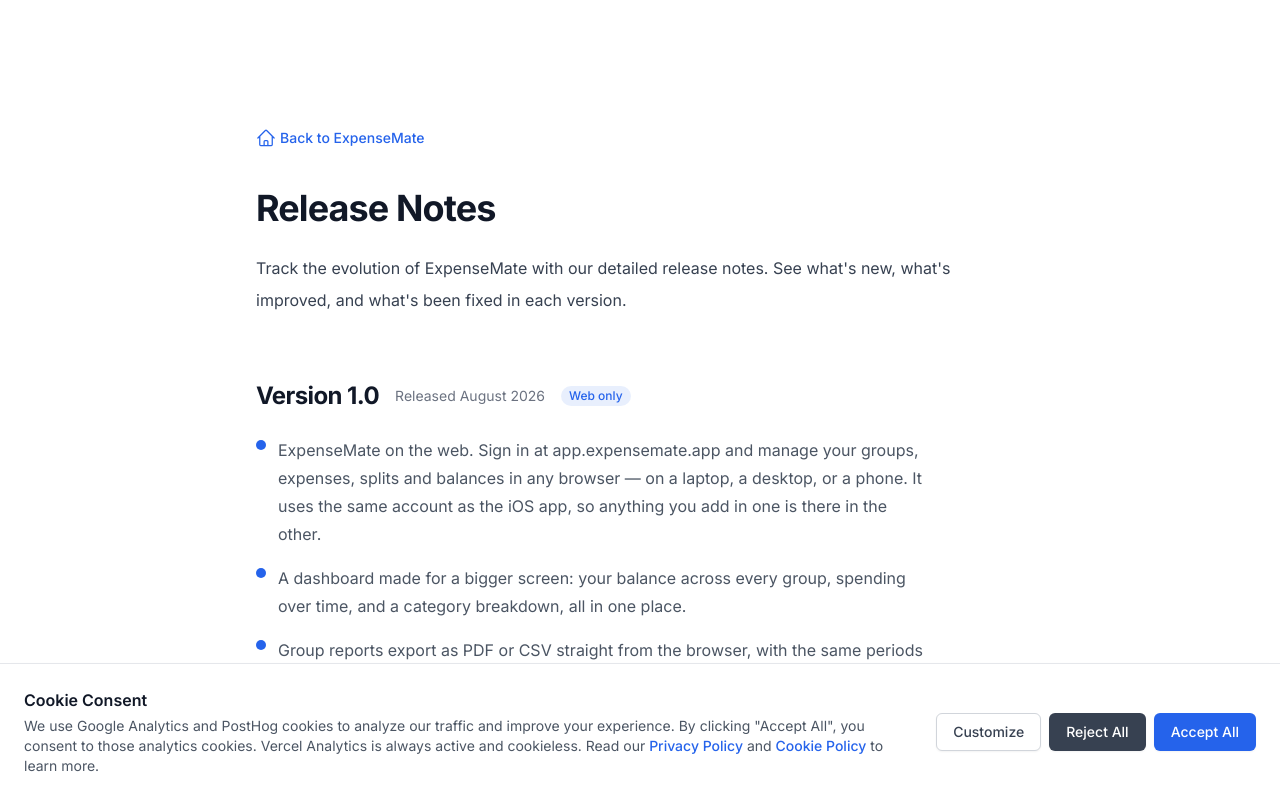
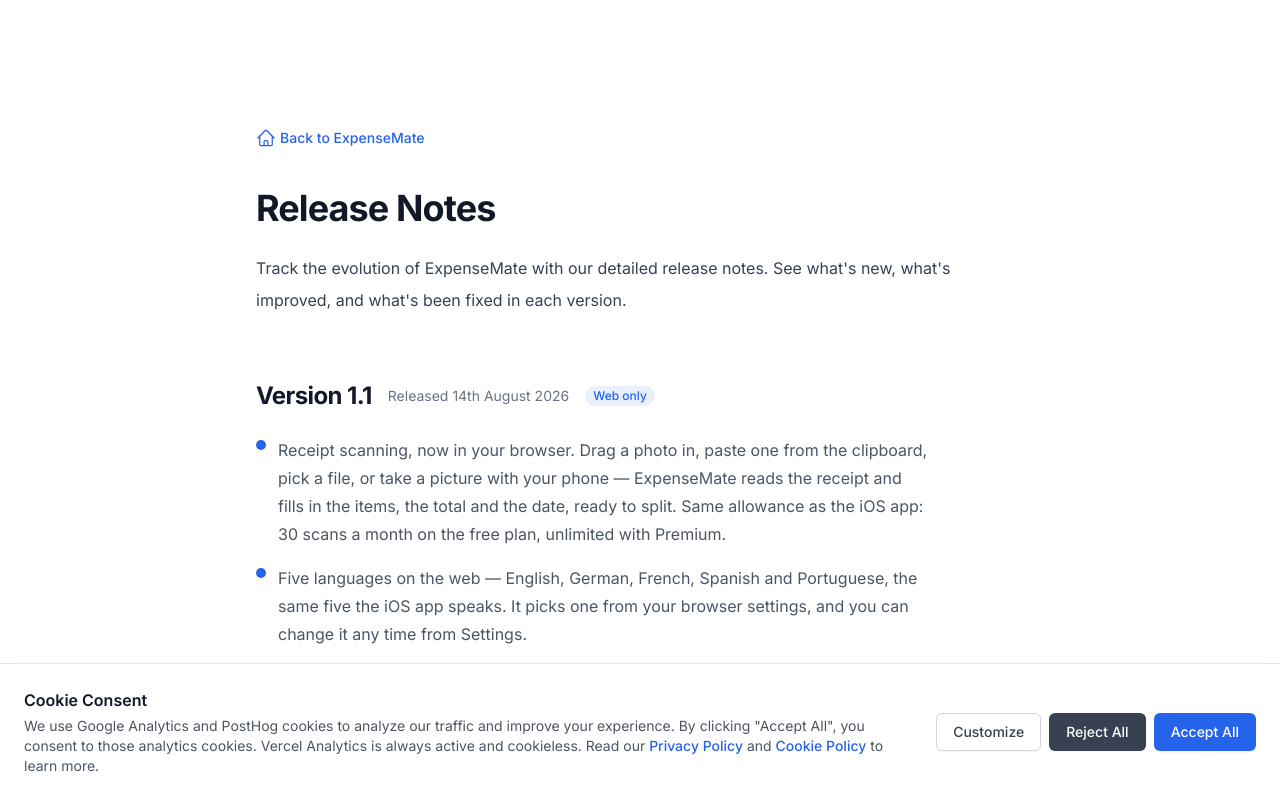
Before and after one commit to SM1LE21/bill-splitting-Website, a Next.js app: page /release-notes in a window 1280 px wide. Shown: the top 798 px of the page. Built offline with nearby package versions, Linux system fonts and the light colour scheme.

Commit message:
feat(release-notes): add the Web 1.1 entry
Receipt scanning in the browser, five languages, and profile pictures.
Dated 14th August 2026; the owner may bump the date when merging to launch.

```diff
--- a/src/components/sections/ReleaseNotes.tsx
+++ b/src/components/sections/ReleaseNotes.tsx
@@ -21,6 +21,29 @@
 // users of ExpenseMate should see. If you need to communicate a website
 // change, do it elsewhere (commit history, PR description).
 const releaseNotes: VersionNote[] = [
+  {
+    version: '1.1',
+    date: '14th August 2026',
+    platform: 'Web',
+    changes: [
+      {
+        type: 'feature',
+        description: 'Receipt scanning, now in your browser. Drag a photo in, paste one from the clipboard, pick a file, or take a picture with your phone — ExpenseMate reads the receipt and fills in the items, the total and the date, ready to split. Same allowance as the iOS app: 30 scans a month on the free plan, unlimited with Premium.'
+      },
+      {
+        type: 'feature',
+        description: 'Five languages on the web — English, German, French, Spanish and Portuguese, the same five the iOS app speaks. It picks one from your browser settings, and you can change it any time from Settings.'
+      },
+      {
+        type: 'feature',
+        description: 'Profile pictures. Upload a photo, crop it to fit, and it appears next to your name everywhere in the app.'
+      },
+      {
+        type: 'improvement',
+        description: 'With scanning on the web, the browser version now does nearly everything the iOS app does. Notifications and Home Screen shortcuts are still iOS features, and ExpenseMate Premium is still bought and managed in the iOS app.'
+      }
+    ]
+  },
   {
     version: '1.0',
     date: 'August 2026',
```
